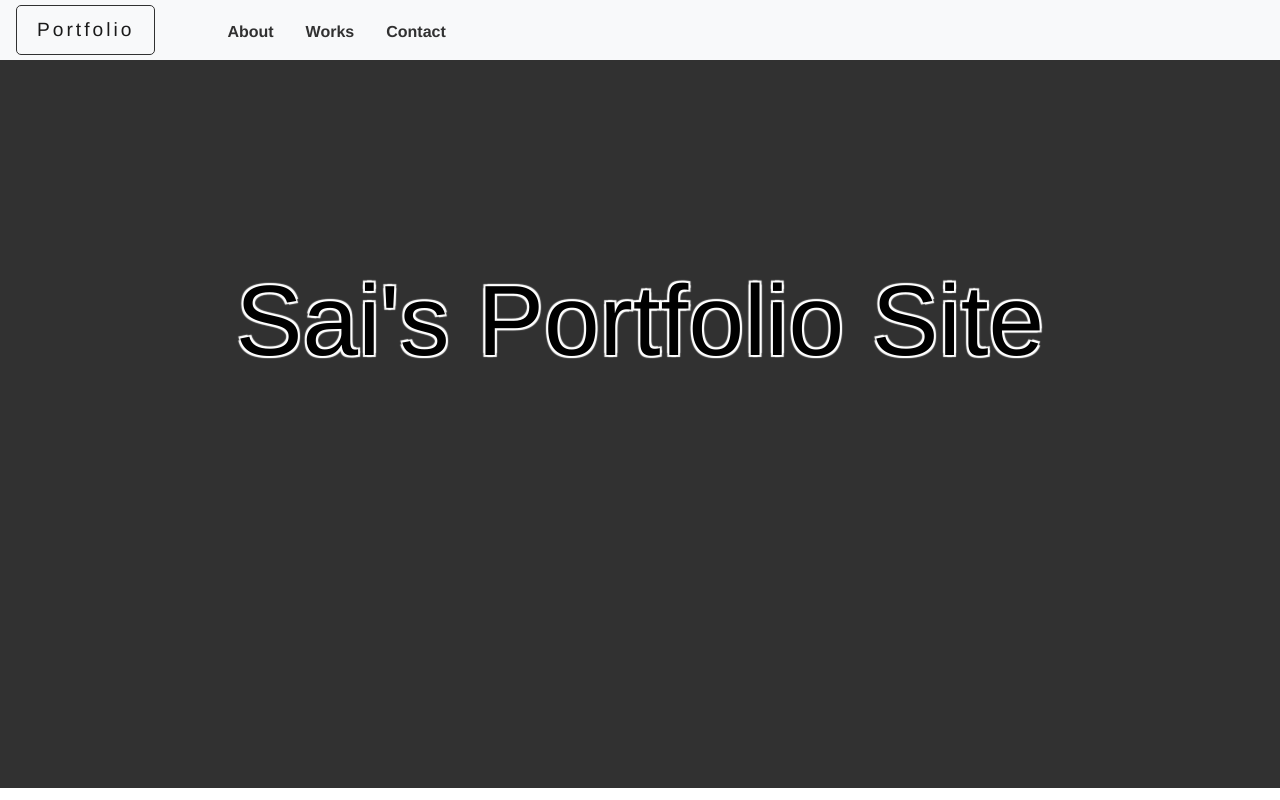
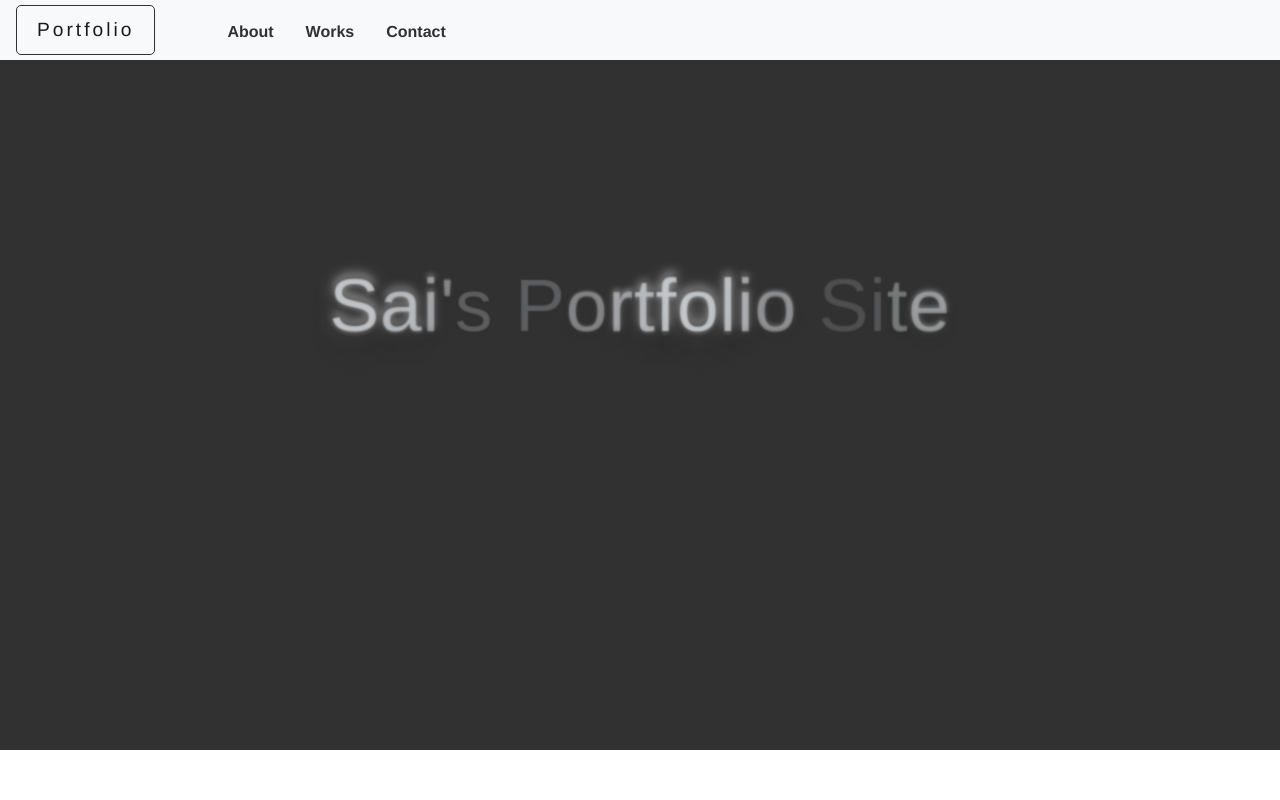
Before and after one commit to sai2017/portfolio-site, a Vue app: page / in a window 1280 px wide. Built offline with nearby package versions, Linux system fonts and the light colour scheme.

Commit message:
add animation to top page title

```diff
--- a/src/components/HelloWorld.vue
+++ b/src/components/HelloWorld.vue
@@ -1,7 +1,10 @@
 <template>
-  <div class="hello">
+  <!-- <div class="hello">
     <h1>{{ msg }}</h1>
-  </div>
+  </div> -->
+  <h1 class="hello loader">
+    <span v-for="(t, index) in title" :key="index" v-text="t"/>
+  </h1>
 </template>
 
 <script>
@@ -9,7 +12,7 @@ export default {
   name: 'HelloWorld',
   data () {
     return {
-      msg: "Sai's Portfolio Site"
+      title: "Sai's Portfolio Site"
     }
   }
 }
@@ -17,13 +20,13 @@ export default {
 
 <style scoped>
 .hello {
-  background-color: #313131; /*背景色の指定*/
+  background-color: #313131;
   overflow: hidden;
-  padding-top: 200px; /*文字上部に余白*/
-  padding-bottom: 400px; /*文字下部に余白*/
+  padding-top: 200px;
+  padding-bottom: 400px;
 }
 
-h1, h2 {
+/* h1, h2 {
   color: black;
   font-weight: normal;
   font-size: 100px;
@@ -31,16 +34,119 @@ h1, h2 {
   -2px 2px 1px white,
   2px -2px 1px white,
   -2px -2px 1px white;
+} */
+
+h1.loader {
+  text-align: center;
+  font-family: 'Nunito', sans-serif;
+  font-size: 4.6875em;
+  color: transparent;
+  letter-spacing: 0.01em;
 }
-ul {
-  list-style-type: none;
-  padding: 0;
+
+.loader span {
+  text-shadow:
+    0 0 2px rgba(204, 208, 212,0.9),
+    0 15px 25px rgba(0, 0, 0, 0.3),
+    0 -2px 3px rgba(0, 0, 0, 0.1),
+    0 -5px 10px rgba(255, 255, 255, 0.5),
+    0 5px 10px rgba(0, 0, 0, 0.3),
+    0 3px 4px rgba(255, 255, 255, 0.2),
+    0 0 20px rgba(255, 255, 255, 0.45);
+
+    animation: loading 0.85s ease-in-out infinite alternate;
 }
-li {
-  display: inline-block;
-  margin: 0 10px;
+
+@keyframes loading {
+ to {
+   text-shadow:
+    0 0 2px rgba(204, 208, 212,0.2),
+    0 0 3px rgba(0, 0, 0, 0.02),
+    0 0 0 rgba(0, 0, 0, 0),
+    0 0 0 rgba(255, 255, 255, 0),
+    0 0 0 rgba(0, 0, 0, 0),
+    0 0 0 rgba(255, 255, 255, 0),
+    0 0 0 rgba(255, 255, 255, 0);
+  }
 }
-a {
-  color: #42b983;
+
+.loader span:nth-child(2) {
+  animation-delay:0.15s;
+}
+
+.loader span:nth-child(3) {
+  animation-delay:0.30s;
+}
+
+.loader span:nth-child(4) {
+  animation-delay:0.45s;
+}
+
+.loader span:nth-child(5) {
+  animation-delay:0.60s;
+}
+
+.loader span:nth-child(6) {
+  animation-delay:0.75s;
+}
+
+.loader span:nth-child(7) {
+  animation-delay:0.90s;
+}
+
+.loader span:nth-child(8) {
+  animation-delay:1.05s;
+}
+
+.loader span:nth-child(9) {
+  animation-delay:1.20s;
+}
+
+.loader span:nth-child(10) {
+  animation-delay:1.35s;
+}
+
+.loader span:nth-child(11) {
+  animation-delay:1.50s;
+}
+
+.loader span:nth-child(12) {
+  animation-delay:1.65s;
+}
+
+.loader span:nth-child(13) {
+  animation-delay:1.80s;
+}
+
+.loader span:nth-child(14) {
+  animation-delay:1.95s;
+}
+
+.loader span:nth-child(15) {
+  animation-delay:2.10s;
+}
+
+.loader span:nth-child(16) {
+  animation-delay:2.25s;
+}
+
+.loader span:nth-child(17) {
+  animation-delay:2.40s;
+}
+
+.loader span:nth-child(18) {
+  animation-delay:2.55s;
+}
+
+.loader span:nth-child(19) {
+  animation-delay:2.70s;
+}
+
+.loader span:nth-child(20) {
+  animation-delay:2.85s;
+}
+
+.loader span:nth-child(21) {
+  animation-delay:3.00s;
 }
 </style>
```
Also changed, not shown: 9 other files (tests, documents, lock files or other folders).
